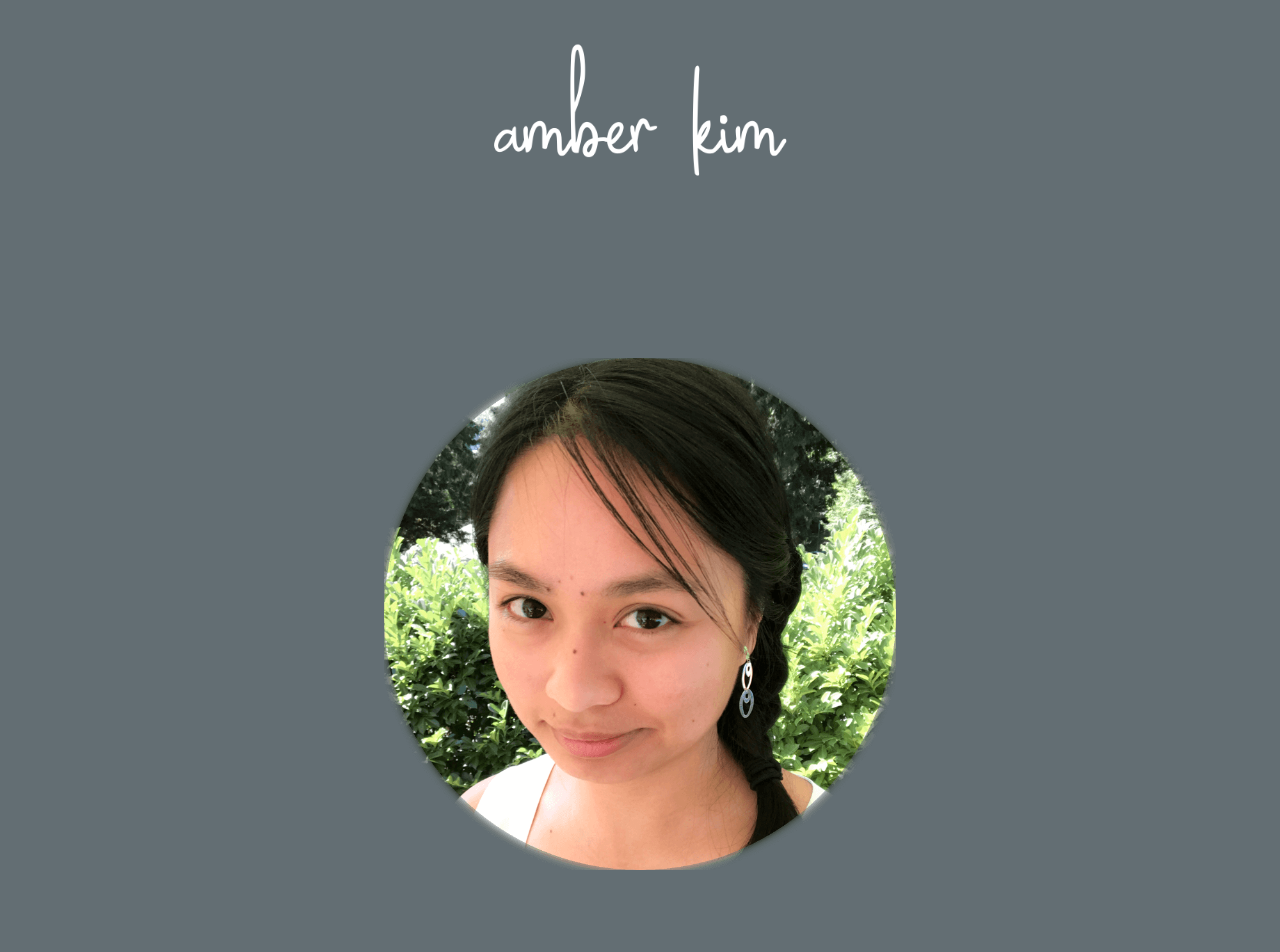
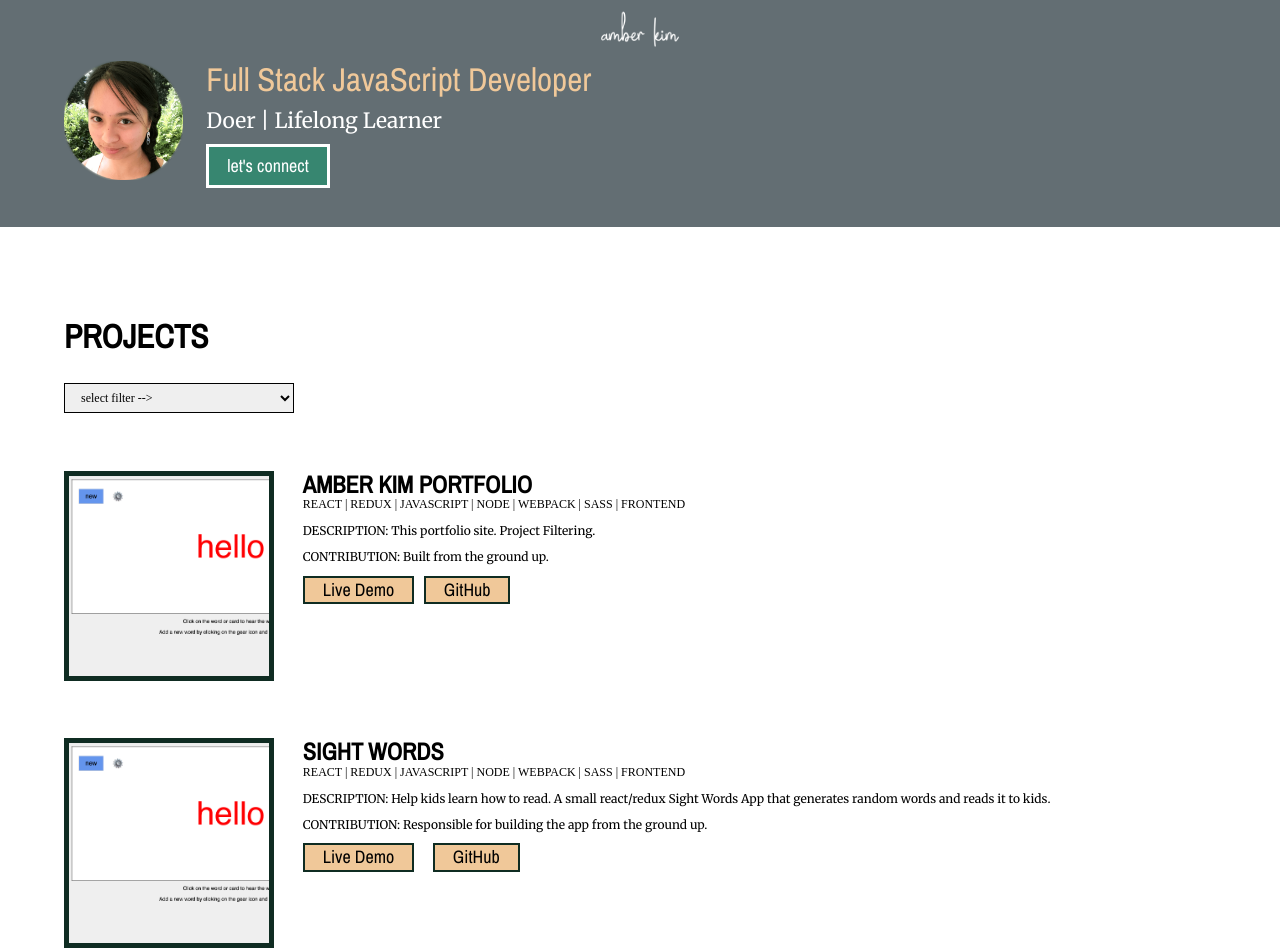
Before and after one commit to ambergkim/ambergkim.github.io, a React app: page / in a window 1280 px wide. Shown: the top 952 px of the page. Built offline with nearby package versions, Linux system fonts and the light colour scheme.

Commit message:
desktop styling

```diff
--- a/src/components/filter.scss
+++ b/src/components/filter.scss
@@ -1,8 +1,15 @@
+$screen-desktop-min: 1000px;
+
 form {
   select {
     border: solid 1px black;
     font-size: 2.5em;
     padding: 0.5em 1em;
     width: 100%;
+
+    @media (min-width: #{$screen-desktop-min}) {
+      width: 20%;
+      font-size: 1em;
+    }
   }
 }
--- a/src/components/header.scss
+++ b/src/components/header.scss
@@ -1,12 +1,20 @@
+$screen-desktop-min: 1000px;
+
 header {
   background-color: #636E73;
   display: flex;
   flex-direction: column;
   align-items: center;
 
+
   #logo {
     width: 30%;
     height: 30%;
+
+    @media (min-width: #{$screen-desktop-min}) {
+      width: 8%;
+      height: 8%;
+    }
   }
 
   #hero-block {
@@ -15,9 +23,23 @@ header {
     align-items: center;
     margin: 10% 0 25%;
 
+    @media (min-width: #{$screen-desktop-min}) {
+      align-items: flex-start;
+      flex-direction: row;
+      margin-top: 0;
+      margin-bottom: 3%;
+      margin-left: 5%;
+      align-self: flex-start;
+    }
+
     #avatar {
-      width: 40%;
-      height: 40%;
+      width: 20%;
+      height: 20%;
+
+      @media (min-width: #{$screen-desktop-min}) {
+        width: 10%;
+        height: 10%;
+      }
     }
 
     .cta-block {
@@ -27,8 +49,22 @@ header {
       padding: 0 2%;
       text-align: center;
 
+      @media (min-width: #{$screen-desktop-min}) {
+        align-items: flex-start;
+        justify-content: flex-start;
+      }
+
       h1 {
         margin-bottom: 0;
+        margin-top: 0;
+      }
+
+      h3 {
+
+        @media (min-width: #{$screen-desktop-min}) {
+          margin-top: 10px;
+          margin-bottom: 10px;
+        }
       }
     }
   }
--- a/src/components/project.scss
+++ b/src/components/project.scss
@@ -4,29 +4,80 @@ $cta-color: #378670;
 $dark-border-color: #0F2C22;
 $project-link-color: #F0C899;
 
+$screen-desktop-min: 1000px;
+
 .project {
   margin-top: 15%;
+
+  @media (min-width: #{$screen-desktop-min}) {
+    display: flex;
+    margin-top: 5%;
+    flex-grow: 1;
+    // flex-basis: 40%;
+    // margin-right: 5%;
+  }
 
   img {
     width: 100%;
     border: solid 10px $dark-border-color;
+
+    @media (min-width: #{$screen-desktop-min}) {
+     width: 200px;
+     height: 200px;
+     border: solid 5px $dark-border-color;
+    }
   }
 
   .details {
+
+    @media (min-width: #{$screen-desktop-min}) {
+      margin-left: 2.5%;
+    }
+
     .project-title {
       font-size: 2.25em;
       margin-top: 0.25em;
       margin-bottom: 0;
+
+      @media (min-width: #{$screen-desktop-min}) {
+        margin-top: 0;
+        font-size: 2em;
+        margin-bottom: 0;
+      }
     }
 
     small {
       font-size: 0.9em;
       text-transform: uppercase;
+
+      @media (min-width: #{$screen-desktop-min}) {
+        font-size: 1em;
+      }
+    }
+
+    p {
+      font-size: 1.5em;
+
+      @media (min-width: #{$screen-desktop-min}) {
+        font-size: 1em;
+      }
     }
 
     .project-links {
       display: flex;
       flex-direction: column;
+
+      @media (min-width: #{$screen-desktop-min}) {
+        flex-direction: row;
+        justify-content: flex-start;
+        align-content: space-between;
+      }
+
+      a {
+
+        @media (min-width: #{$screen-desktop-min}) {
+          margin-right: 2.5%;
+        }
 
         button {
           font-size: 2em;
@@ -35,7 +86,13 @@ $project-link-color: #F0C899;
           width: 100%;
           padding: 0.5em 1em;
           margin-bottom: 3%;
+
+          @media (min-width: #{$screen-desktop-min}) {
+            padding: 0.1em 1em;
+            font-size: 1.5em;
           }
         }
       }
     }
+  }
+}
--- a/src/components/projects.jsx
+++ b/src/components/projects.jsx
@@ -24,7 +24,7 @@ class Projects extends React.Component {
     return <section>
       <h2>projects</h2>
       <Filter />
-      <div>
+      <div className="projects-collection">
         {this.displayProjects()}
       </div>
     </section>
--- a/src/components/projects.scss
+++ b/src/components/projects.scss
@@ -0,0 +1,9 @@
+$screen-desktop-min: 1000px;
+
+.projects-collection {
+  @media (min-width: #{$screen-desktop-min}) {
+    display: flex;
+    flex-wrap: wrap;
+    justify-content: flex-start;
+  }
+}
--- a/src/style/main.scss
+++ b/src/style/main.scss
@@ -6,8 +6,14 @@ $cta-color: #378670;
 $dark-border-color: #0F2C22;
 $project-link-color: #F0C899;
 
+$screen-desktop-min: 1000px;
+
 * {
   font-size: 40px;
+
+  @media (min-width: #{$screen-desktop-min}) {
+    font-size: 12px;
+  }
 }
 
 section {
@@ -47,4 +53,9 @@ small {
   border: solid 10px white;
   padding: 0.5em 1em;
   color: white;
+
+  @media (min-width: #{$screen-desktop-min}) {
+    font-size: 1.5em;
+    border: solid 3px white;
+  }
 }
```
Lines whose indentation alone changed are shown as unchanged.
